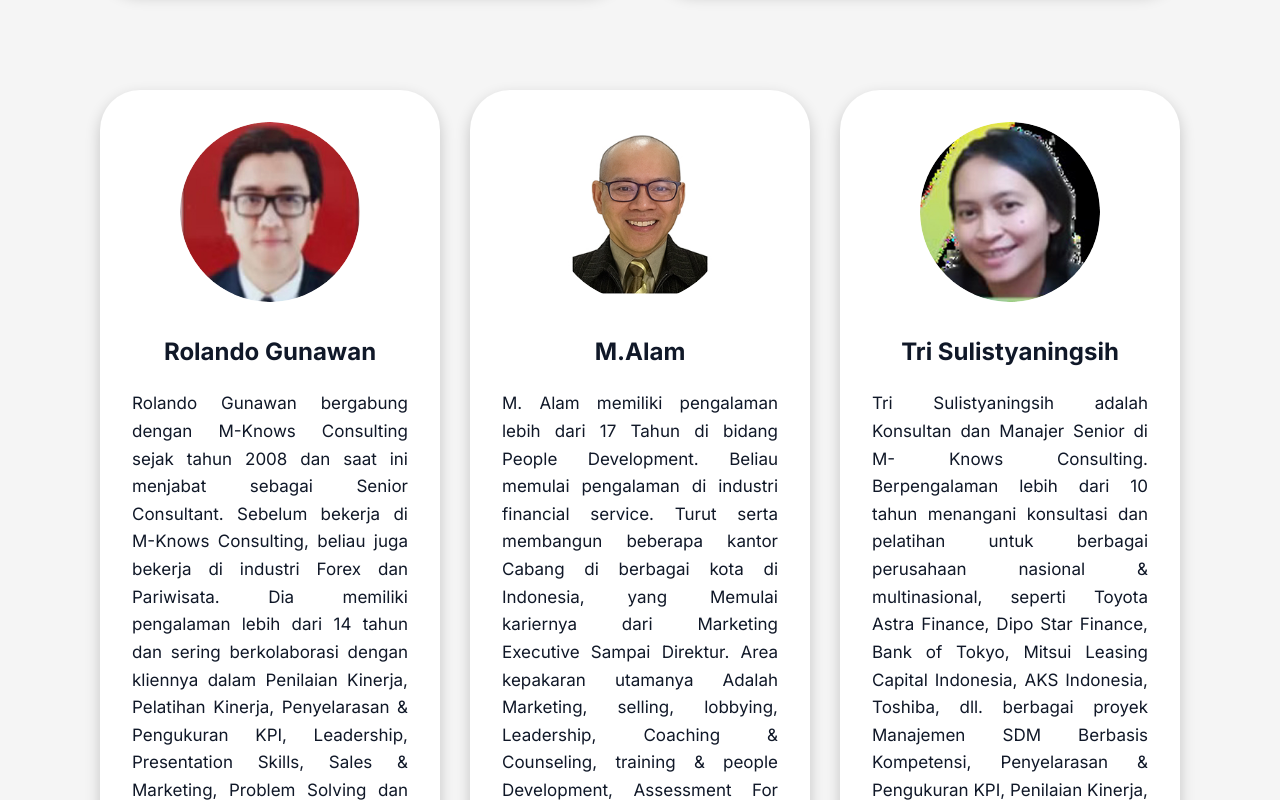
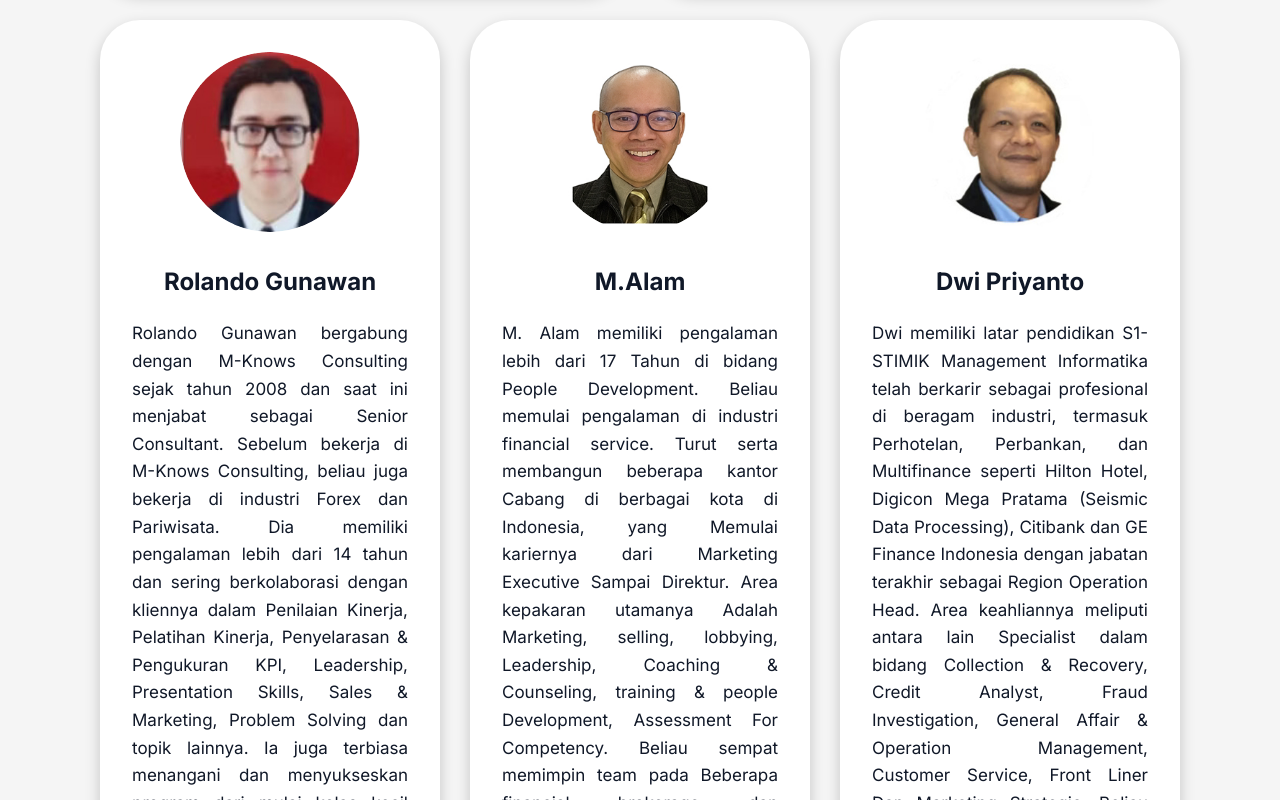
Before and after one commit to DioPrasetyo04/ProjectMKnows, a Next.js app: page /our-fasilitator in a window 1280 px wide. Shown: the part 1420-2220 px from the top of the page. Built offline with nearby package versions, Linux system fonts and the light colour scheme; no server answers.

Commit message:
Update Our Facilitator

```diff
--- a/src/app/our-fasilitator/page.tsx
+++ b/src/app/our-fasilitator/page.tsx
@@ -4,7 +4,7 @@ export default function OurFacilitator() {
   const facilitators = [
     {
       name: "Bunaiya",
-      img: "/images/our-fasilitator/ibun.jpg",
+      img: "/images/our-fasilitator/bunaiyanew.jpg",
       desc: `Bunaiya adalBunaiya adalah ahli strategi penjualan dan pengembangan sumber daya manusia dari M-Knows Consulting.
       Dia mengambil studi sarjana dan pascasarjana di Universitas Indonesia. Dia memiliki banyak pengalaman praktis
       di perusahaan-perusahaan terkemuka, seperti Astra, GE Capital dan grup AIG (AIA Indonesia), sebagian besar di bidang
@@ -52,17 +52,6 @@ export default function OurFacilitator() {
       youtube: "https://www.youtube.com",
     },
     {
-      name: "Tri Sulistyaningsih",
-      img: "/images/our-fasilitator/TR 1.jpg",
-      desc: `Tri Sulistyaningsih adalah Konsultan dan Manajer Senior di M- Knows Consulting. Berpengalaman lebih dari 10 tahun menangani
-        konsultasi dan pelatihan untuk berbagai perusahaan nasional & multinasional, seperti Toyota Astra Finance, Dipo Star Finance, Bank of Tokyo,
-        Mitsui Leasing  Capital Indonesia, AKS Indonesia, Toshiba, dll. berbagai  proyek Manajemen SDM Berbasis Kompetensi, Penyelarasan  & Pengukuran
-        KPI, Penilaian Kinerja, PDCA, Sistem  Manajemen Pembelajaran, dan Kepemimpinan  Transformasional dengan kliennya. Tri memiliki latar belakang
-        pendidikan dari Universitas Pembangunan Nasional Veteran Jakarta.`,
-      linkedin: "https://www.linkedin.com/in/bunaiya",
-      youtube: "https://www.youtube.com",
-    },
-    {
       name: "Dwi Priyanto",
       img: "/images/our-fasilitator/priyanto.jpg",
       desc: `Dwi memiliki latar pendidikan S1-STIMIK Management Informatika telah berkarir sebagai profesional di beragam industri, termasuk Perhotelan,
@@ -84,28 +73,7 @@ export default function OurFacilitator() {
       linkedin: "https://www.linkedin.com/in/bunaiya",
       youtube: "https://www.youtube.com",
     },
-    {
-      name: "Dedy Kusuma",
-      img: "/images/our-fasilitator/dedy.jpg",
-      desc: `Dedy Kusuma adalah Consultant dan Sales Team Group  Head di M-Knows Consulting. Beliau memiliki latar belakang pendidikan dari Universitas Trisakti.
-        Sebelum bergabung sebagai konsultan, beliau pernah berkarir di industri telekomunikasi. Sebagai konsultan, beliau memiliki pengalaman lebih dari 12 tahun
-        dan sering berkolaborasi dengan kliennya dalam konsultasi dan pelatihan di bidang  Sales & Marketing, Customer Services, Organizational  Culture, Relationship
-        Building & Maintaining, Learning  Management System, dan Project Execution & Reporting.  Beberapa perusahaan dan instansi pemerintahan yang  terakhir
-        ditanganinya antara lain Kementerian Agama,  Jasaraharja, Kementerian Perdagangan, BPOM, Lexus,  Astra Honda Motor, TMMIN, Astra International, Astra Credit
-        Company, dll.`,
-      linkedin: "https://www.linkedin.com/in/bunaiya",
-      youtube: "https://www.youtube.com",
-    },
-    {
-      name: "Dewi Puji Astuti",
-      img: "/images/our-fasilitator/dewi.jpg",
-      desc: `Dewi Puji Astuti adalah konsultan di M-Knows Consulting.  sudah bergabung lebih dari 8 tahun dan berpengalaman  dalam menghandle consultancy dan training
-        untuk berbagai perusahaan level nasional dan multinasional, seperti Hino  Sales Motors Indonesia, Bank Indonesia, Chandra Sakti  Utama Leasing, Otoritas Jasa
-        Keuangan, Bank Jateng,  Jasaraharja, Yamaha Indonesia, Astra Motor, dst. Dia terlibat  dalam berbagai jenis project seperti Competency Based HR  Management, KPI
-        Alignment & Measurement, Performance  Appraisal, PDCA, Learning Management System, and  Transformational Leadership.`,
-      linkedin: "https://www.linkedin.com/in/bunaiya",
-      youtube: "https://www.youtube.com",
-    },
+
     {
       name: "Ricky Dahlan, SE, Akt, MM",
       img: "/images/our-fasilitator/Ricky Dahlan 1.jpg",
@@ -242,7 +210,7 @@ export default function OurFacilitator() {
         </div>
 
         {/* 3 card kecil di bawahnya */}
-        <div className="px-6 sm:px-10 md:px-[60px] lg:px-[100px] pt-[100px] pb-[80px] bg-[#f5f5f5] flex flex-col items-center gap-16 w-full">
+        <div className="px-6 sm:px-10 md:px-[60px] lg:px-[100px] pt-[30px] pb-[80px] bg-[#f5f5f5] flex flex-col items-center gap-16 w-full">
           <div className="grid grid-cols-1 sm:grid-cols-2 lg:grid-cols-3 gap-[30px] justify-items-center w-full">
             {facilitators.slice(2).map((fasil, i) => (
               <div
```
Also changed, not shown: public/images/our-fasilitator/bunaiyanew.jpg (added).
